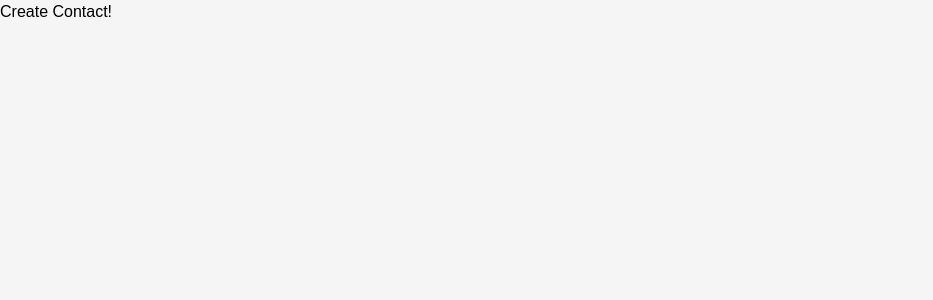
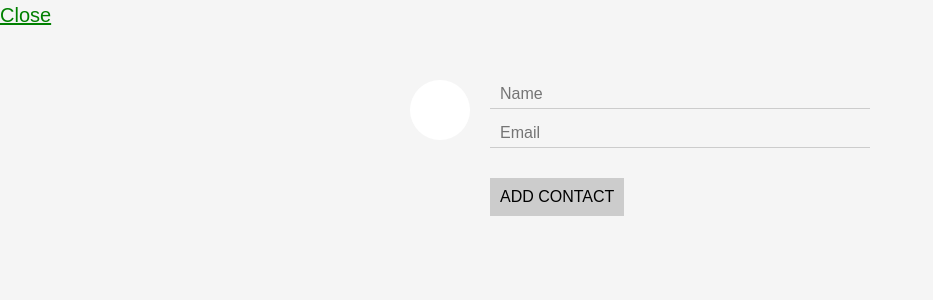
Before and after one commit to akannshu/Contacts-Routing, a React (Create React App) app: page /create in a window 1280 px wide. Shown: the top 300 px of the page, without its empty margins (0-933 px from the left). Built offline with nearby package versions, Linux system fonts and the light colour scheme.

Commit message:
form layout complete

```diff
--- a/src/CreateContact.js
+++ b/src/CreateContact.js
@@ -1,9 +1,25 @@
 import React, { Component } from 'react';
+import ImageInput from './ImageInput'
+import { Link } from 'react-router-dom'
 
 class CreateContact extends Component {
   render() {
     return (
-      <div>Create Contact!</div>
+      <div>
+        <Link to='/' className="close-create-contact">Close</Link>
+        <form className="create-contact-form">
+          <ImageInput
+            className="create-contact-avatar-input"
+            name = "avatarURL"
+            maxHeight={64}
+            />
+          <div className="create-contact-details">
+            <input type="text" name="name" placeholder="Name"></input>
+            <input type="email" name="email" placeholder="Email"></input>
+            <button>Add Contact</button>
+          </div>
+        </form>
+      </div>
     )
   }
 }
--- a/src/index.css
+++ b/src/index.css
@@ -26,7 +26,8 @@
   background-position: center;
   background-repeat: no-repeat;
   background-size: 30px;
-  font-size: 0;
+  font-size: 20px;
+  color: green;
 }
 
 .create-contact-form {
```
